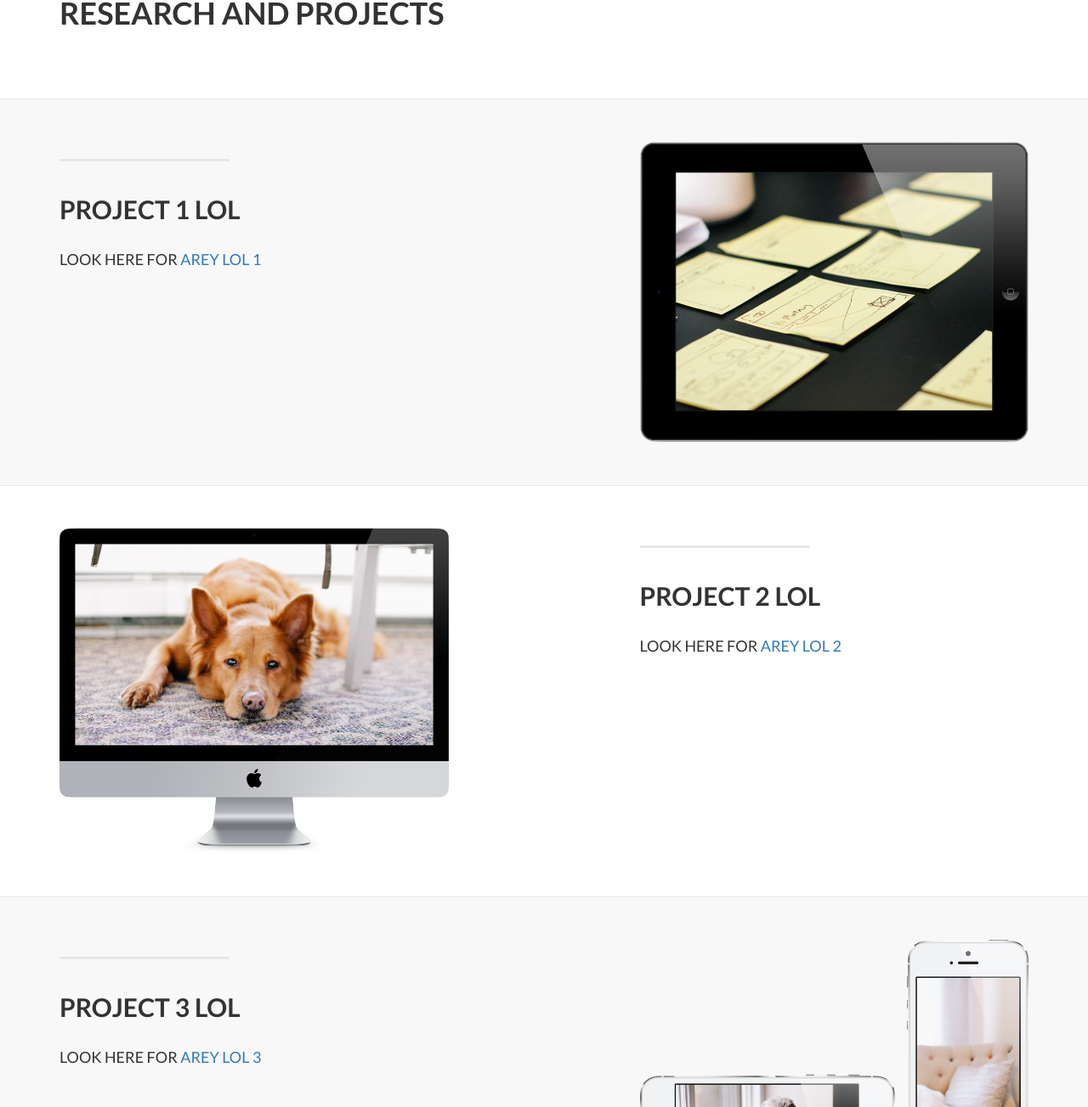
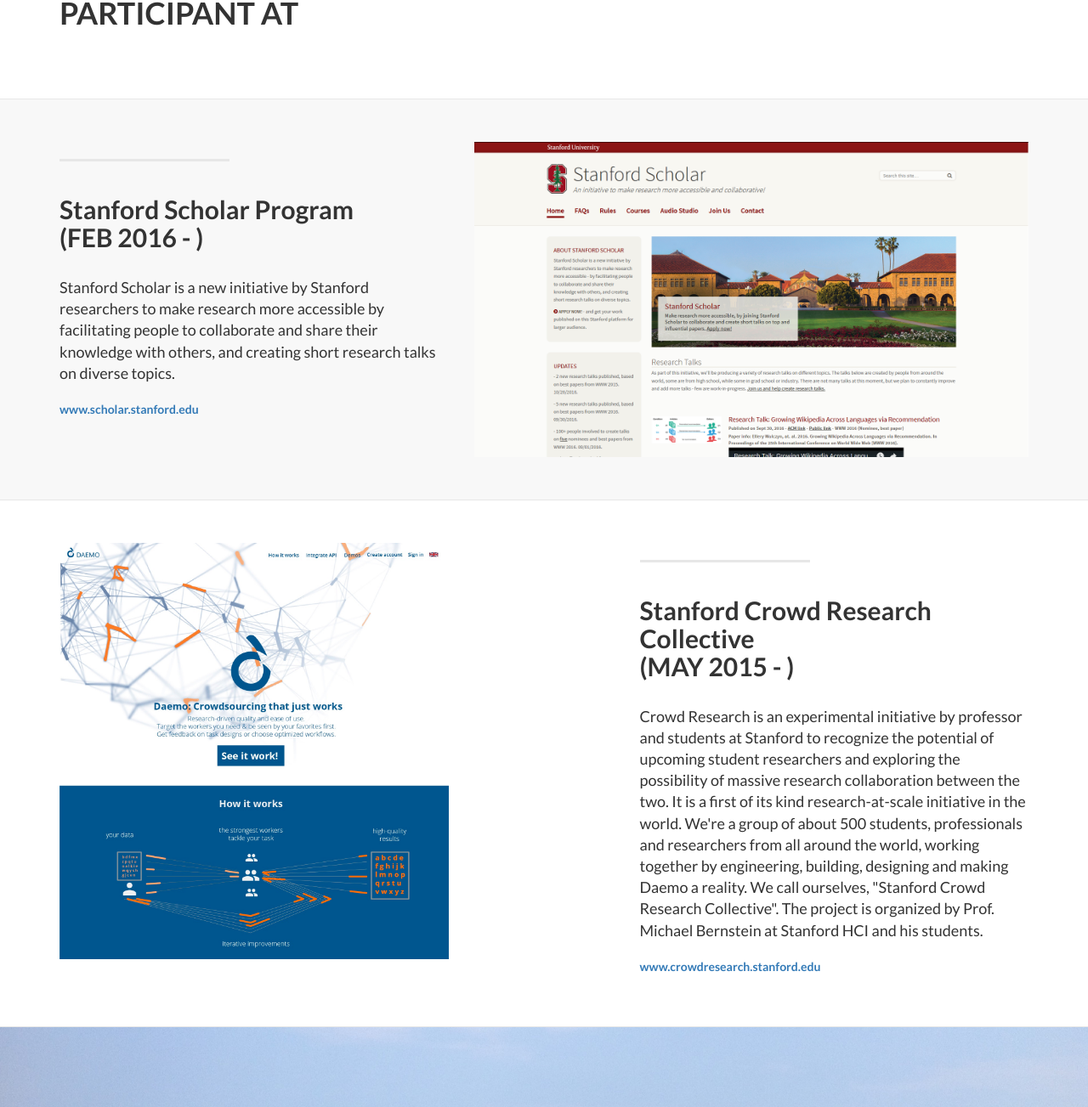
Before and after one commit to sarmatejas1006/sarmatejas1006.github.io, a plain HTML site: page index.html in a window 1280 px wide. Shown: the part 1152-2455 px from the top of the page at 85% size. Drawn offline with nearby package versions, Linux system fonts and the light colour scheme.

Commit message:
add content

```diff
--- a/index.html
+++ b/index.html
@@ -61,7 +61,7 @@
                         <a href="#about">About</a>
                     </li>
                     <li>
-                        <a href="#services">Research</a>
+                        <a href="#participant">Research</a>
                     </li>
                     <li>
                         <a href="#contact">Contact</a>
@@ -112,10 +112,10 @@
 
     <!-- Page Content -->
 
-    <a  name="services"></a>
+    <a  name="participant"></a>
      <div class="content-section-b">
         <div class="container">
-            <h1>RESEARCH AND PROJECTS</h1><br/>
+            <h1>PARTICIPANT AT</h1><br/>
         </div>
         <!-- /.container -->
 
@@ -125,14 +125,15 @@
 
         <div class="container">
             <div class="row">
-                <div class="col-lg-5 col-sm-6">
+                <div class="col-lg-5">
                     <hr class="section-heading-spacer">
                     <div class="clearfix"></div>
-                    <h2 class="section-heading">PROJECT 1 LOL</h2>
-                    <p class="lead">LOOK HERE FOR<a target="_blank" href="#"> AREY LOL 1</a></p>
+                    <h2 class="section-heading">Stanford Scholar Program <br/>(FEB 2016 - )</h2>
+                    <p class="lead">Stanford Scholar is a new initiative by Stanford researchers to make research more accessible by facilitating people to collaborate and share their knowledge with others, and creating short research talks on diverse topics.</p>
+                    <p><a href="http://scholar.stanford.edu/">www.scholar.stanford.edu</a></p>
                 </div>
-                <div class="col-lg-5 col-lg-offset-2 col-sm-6">
-                    <img class="img-responsive" src="img/ipad.png" alt="">
+                <div class="col-lg-7">
+                    <img class="img-responsive" src="img/p1.png" alt="">
                 </div>
             </div>
 
@@ -150,11 +151,12 @@
                 <div class="col-lg-5 col-lg-offset-1 col-sm-push-6  col-sm-6">
                     <hr class="section-heading-spacer">
                     <div class="clearfix"></div>
-                    <h2 class="section-heading">PROJECT 2 LOL</h2>
-                    <p class="lead">LOOK HERE FOR<a target="_blank" href="#"> AREY LOL 2</a></p>
+                    <h2 class="section-heading">Stanford Crowd Research Collective<br/>(MAY 2015 - )</h2>
+                    <p class="lead">Crowd Research is an experimental initiative by professor and students at Stanford to recognize the potential of upcoming student researchers and exploring the possibility of massive research collaboration between the two. It is a first of its kind research-at-scale initiative in the world. We're a group of about 500 students, professionals and researchers from all around the world, working together by engineering, building, designing and making Daemo a reality. We call ourselves, "Stanford Crowd Research Collective". The project is organized by Prof. Michael Bernstein at Stanford HCI and his students. </p>
+                    <p><a href="http://crowdresearch.stanford.edu">www.crowdresearch.stanford.edu</a></p>
                 </div>
                 <div class="col-lg-5 col-sm-pull-6  col-sm-6">
-                    <img class="img-responsive" src="img/dog.png" alt="RESPONSIVE IMAGE">
+                    <img class="img-responsive" src="img/p2.jpg" alt="RESPONSIVE IMAGE">
                 </div>
             </div>
 
@@ -162,29 +164,6 @@
         <!-- /.container -->
 
     </div>
-    <!-- /.content-section-b -->
-
-    <div class="content-section-a">
-
-        <div class="container">
-
-            <div class="row">
-                <div class="col-lg-5 col-sm-6">
-                    <hr class="section-heading-spacer">
-                    <div class="clearfix"></div>
-                    <h2 class="section-heading">PROJECT 3 LOL</h2>
-                    <p class="lead">LOOK HERE FOR<a target="_blank" href="#"> AREY LOL 3</a></p>
-                </div>
-                <div class="col-lg-5 col-lg-offset-2 col-sm-6">
-                    <img class="img-responsive" src="img/phones.png" alt="">
-                </div>
-            </div>
-
-        </div>
-        <!-- /.container -->
-
-    </div>
-    <!-- /.content-section-a -->
 
     <a  name="contact"></a>
     <div class="banner">
@@ -231,7 +210,7 @@
                         </li>
                         <li class="footer-menu-divider">&sdot;</li>
                         <li>
-                            <a href="#services">Research</a>
+                            <a href="#participant">Research</a>
                         </li>
                         <li class="footer-menu-divider">&sdot;</li>
                         <li>
```
Also changed, not shown: img/p1.PNG (added), img/p2.jpg (added).
